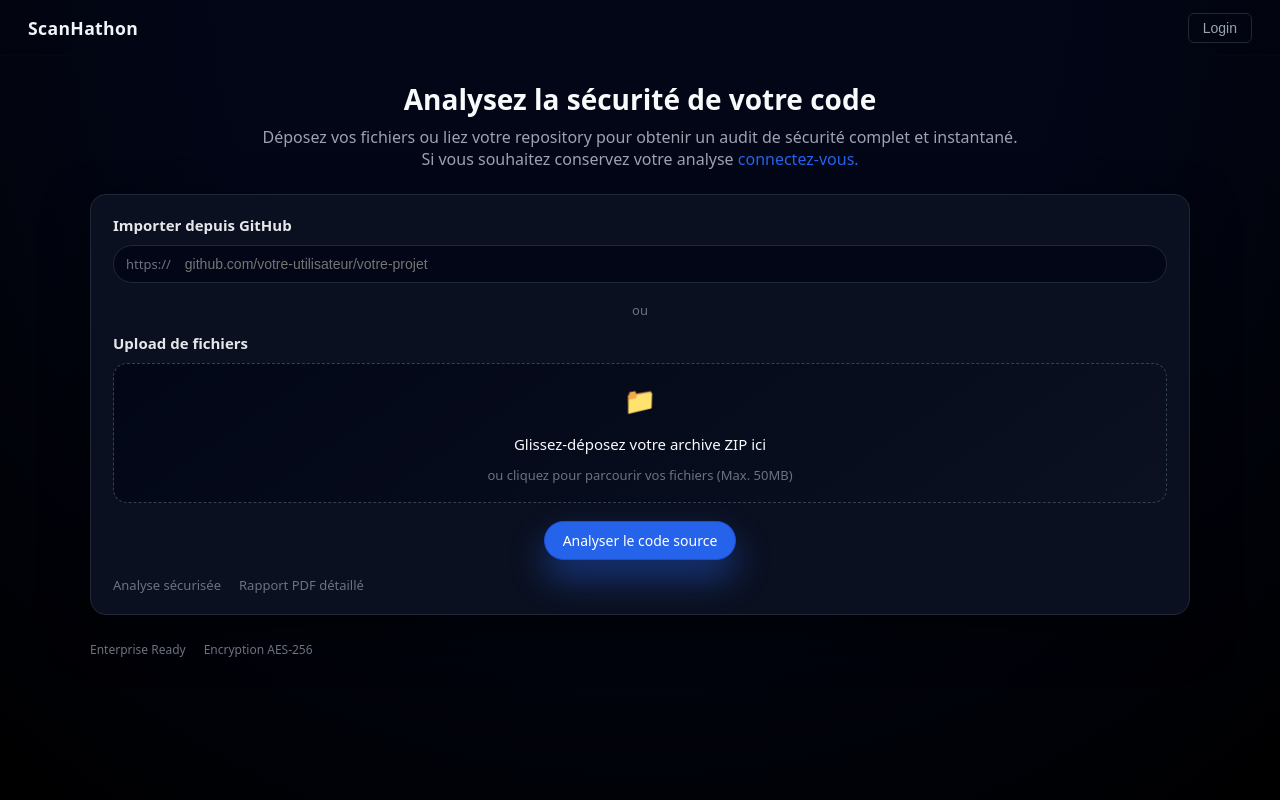
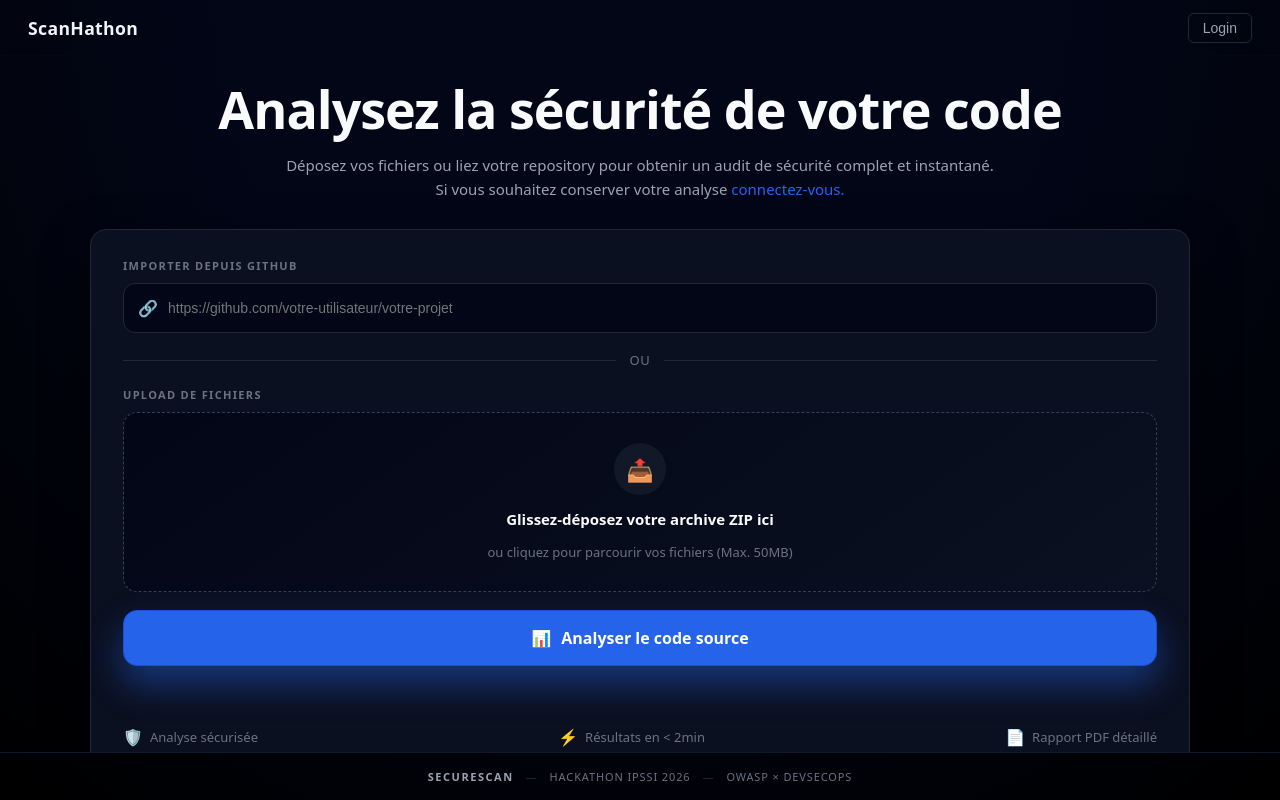
Before and after one commit to Nastry69/Scanhathon, a React (Vite) app: page / in a window 1280 px wide. Built offline with nearby package versions, Linux system fonts and the light colour scheme; no server answers.

Commit message:
update topbar et layout global

```diff
--- a/src/App.css
+++ b/src/App.css
@@ -128,11 +128,7 @@
     flex-direction: column;
   }
 
-  .sidebar {
-    display: none;
-  }
-
-  .topbar {
+.topbar {
     justify-content: space-between;
   }
 
--- a/src/assets/style/components/Layout.css
+++ b/src/assets/style/components/Layout.css
@@ -15,3 +15,26 @@
   padding: 24px 32px 32px;
   overflow-y: auto;
 }
+
+.app-footer {
+  display: flex;
+  align-items: center;
+  justify-content: center;
+  gap: 12px;
+  padding: 16px 32px;
+  font-size: 11px;
+  color: var(--text-soft);
+  letter-spacing: 0.08em;
+  text-transform: uppercase;
+  border-top: 1px solid #0f172a;
+}
+
+.app-footer-brand {
+  font-weight: 700;
+  color: var(--text-muted);
+  letter-spacing: 0.14em;
+}
+
+.app-footer-sep {
+  color: #1e293b;
+}
--- a/src/assets/style/components/Topbar.css
+++ b/src/assets/style/components/Topbar.css
@@ -5,6 +5,37 @@
   justify-content: space-between;
   padding: 0 28px;
   border-bottom: 1px solid #020617;
+  position: relative;
+}
+
+.topbar-nav {
+  position: absolute;
+  left: 50%;
+  transform: translateX(-50%);
+  display: flex;
+  align-items: center;
+  gap: 8px;
+}
+
+.topbar-nav-link {
+  color: var(--text-muted, #94a3b8);
+  font-size: 0.875rem;
+  font-weight: 500;
+  padding: 6px 14px;
+  border-radius: 6px;
+  cursor: pointer;
+  transition: color 0.15s, background 0.15s;
+  text-decoration: none;
+}
+
+.topbar-nav-link:hover {
+  color: #f1f5f9;
+  background: #1f2937;
+}
+
+.topbar-nav-link.active {
+  color: #2563eb;
+  background: #0B1020;
 }
 
 .topbar-brand {
@@ -31,11 +62,6 @@
   color: #f1f5f9;
 }
 
-.topbar-icon-btn--active {
-  border-color: #22c55e;
-  color: #22c55e;
-}
-
 .topbar-icon-btn {
   width: 34px;
   height: 34px;
--- a/src/assets/style/pages/NewScan.css
+++ b/src/assets/style/pages/NewScan.css
@@ -1,44 +1,58 @@
 .newscan-card {
   margin-top: 24px;
+  padding: 28px 32px;
 }
 
 .newscan-section {
   margin-bottom: 18px;
 }
 
-.divider {
+/* Titre de la page NewScan — plus grand que le défaut */
+.newscan-page-title {
+  font-size: 52px;
+  font-weight: 800;
+  line-height: 1.1;
+  margin: 0 0 16px;
   text-align: center;
-  margin: 4px 0 14px;
-  color: var(--text-soft);
-  font-size: 13px;
+  letter-spacing: -1px;
 }
 
-.newscan-footer {
-  margin-top: 16px;
-  display: flex;
-  gap: 18px;
-  font-size: 13px;
-  color: var(--text-soft);
+.newscan-page-subtitle {
+  text-align: center;
+  color: var(--text-muted);
+  font-size: 15px;
+  margin: 0 0 28px;
+  line-height: 1.6;
 }
 
-a {
-  text-decoration: none;
-  color: #2563eb;
+/* Titres de section uppercase */
+.newscan-section-label {
+  font-size: 11px;
+  font-weight: 600;
+  letter-spacing: 0.12em;
+  text-transform: uppercase;
+  color: var(--text-soft);
+  margin: 0 0 10px;
 }
 
-h1, p {
-  text-align: center;
-}
-
-/* Inputs spécifiques à cette page */
-
+/* Input GitHub */
 .input-wrapper {
   display: flex;
   align-items: center;
   background: #020617;
-  border-radius: 999px;
+  border-radius: 12px;
   border: 1px solid #1f2937;
-  padding-left: 12px;
+  padding-left: 14px;
+  height: 50px;
+  gap: 10px;
+}
+
+.input-prefix-icon {
+  color: var(--text-soft);
+  font-size: 16px;
+  flex-shrink: 0;
+  display: flex;
+  align-items: center;
 }
 
 .input-prefix {
@@ -51,40 +65,73 @@ h1, p {
   border: none;
   outline: none;
   background: transparent;
-  padding: 10px 14px;
+  padding: 10px 14px 10px 0;
   color: var(--text-main);
   font-size: 14px;
 }
 
+/* Séparateur OU avec lignes */
+.divider {
+  display: flex;
+  align-items: center;
+  gap: 14px;
+  margin: 4px 0 18px;
+  color: var(--text-soft);
+  font-size: 13px;
+  font-weight: 500;
+  letter-spacing: 0.05em;
+  text-transform: uppercase;
+}
+
+.divider::before,
+.divider::after {
+  content: "";
+  flex: 1;
+  height: 1px;
+  background: #1f2937;
+}
+
 /* Dropzone */
-
 .dropzone {
   width: 100%;
-  min-height: 140px;
+  min-height: 180px;
   display: flex;
   flex-direction: column;
   align-items: center;
   justify-content: center;
-  gap: 8px;
+  gap: 10px;
   border-radius: 14px;
   border: 1.5px dashed #334155;
   background: linear-gradient(145deg, #020617, #0b1120);
+  cursor: pointer;
   transition: all 0.2s ease;
 }
 
 .dropzone:hover {
-  border-color: #2563eb;
+  border-color: var(--accent);
   background: #0b1120;
 }
 
+.dropzone-icon-circle {
+  width: 52px;
+  height: 52px;
+  border-radius: 50%;
+  background: #111827;
+  display: flex;
+  align-items: center;
+  justify-content: center;
+  margin-bottom: 4px;
+}
+
 .dropzone-icon {
-  font-size: 26px;
-  margin-bottom: 8px;
+  font-size: 22px;
 }
 
 .dropzone-text-main {
   font-size: 15px;
+  font-weight: 600;
   margin-bottom: 4px;
+  color: var(--text-main);
 }
 
 .dropzone-text-sub {
@@ -93,13 +140,46 @@ h1, p {
 }
 
 .dropzone-file {
-  margin-top: 10px;
+  margin-top: 6px;
   font-size: 13px;
   color: var(--text-muted);
 }
 
-.btn-primary {
+/* Bouton plein largeur */
+.newscan-card .btn-primary {
+  width: 100%;
   display: flex;
-  align-self: center;
-  justify-self: center;
+  align-items: center;
+  justify-content: center;
+  gap: 10px;
+  padding: 16px 24px;
+  font-size: 16px;
+  font-weight: 600;
+  border-radius: 14px;
+  margin-top: 8px;
 }
+
+/* Footer 3 colonnes avec icônes */
+.newscan-footer {
+  margin-top: 60px;
+  display: flex;
+  justify-content: space-between;
+  font-size: 13px;
+  color: var(--text-soft);
+}
+
+.newscan-footer-item {
+  display: flex;
+  align-items: center;
+  gap: 7px;
+}
+
+.newscan-footer-icon {
+  font-size: 16px;
+  color: var(--accent);
+}
+
+a {
+  text-decoration: none;
+  color: #2563eb;
+}
--- /dev/null
+++ b/src/components/Footer.jsx
@@ -0,0 +1,13 @@
+import React from "react";
+
+const Footer = () => (
+  <footer className="app-footer">
+    <span className="app-footer-brand">SECURESCAN</span>
+    <span className="app-footer-sep">—</span>
+    <span>Hackathon IPSSI 2026</span>
+    <span className="app-footer-sep">—</span>
+    <span>OWASP × DevSecOps</span>
+  </footer>
+);
+
+export default Footer;
--- a/src/components/Layout.jsx
+++ b/src/components/Layout.jsx
@@ -1,6 +1,6 @@
 import React from "react";
-import Sidebar from "./Sidebar";
 import Topbar from "./Topbar";
+import Footer from "./Footer";
 import { useAuth } from "../utils/AuthContext";
 
 
@@ -11,14 +11,14 @@ const Layout = ({ children }) => {
   return (
     /** Conteneur principal */
     <div className="app-root">
-      {loggedIn && <Sidebar />} {/**  Si connecter on affiche la barre latérale */}
-
     {/** Conteneur Main */}
       <div className="app-main">
     {/** Barre de Navigation */}
         <Topbar loggedIn={loggedIn}/>
     {/** Zone dynamique de contenu */}
         <main className="app-content">{children}</main>
+    {/** Footer global */}
+        <Footer />
       </div>
     </div>
   );
--- a/src/components/Topbar.jsx
+++ b/src/components/Topbar.jsx
@@ -21,6 +21,13 @@ const Topbar = () => {
   return (
     <header className="topbar">
       <a className="topbar-brand" onClick={() => navigate("/")}>ScanHathon</a>
+      {loggedIn && (
+        <nav className="topbar-nav">
+          <a className={`topbar-nav-link${location.pathname === "/" ? " active" : ""}`} onClick={() => navigate("/")}>Analyse</a>
+          <a className={`topbar-nav-link${location.pathname === "/analyses/resultat" ? " active" : ""}`} onClick={() => navigate("/analyses/resultat")}>Tableau de bord</a>
+          <a className={`topbar-nav-link${location.pathname === "/analyses/historique" ? " active" : ""}`} onClick={() => navigate("/analyses/historique")}>Historique</a>
+        </nav>
+      )}
       <div className="topbar-right">
         {loggedIn ? (
           <div>
--- a/src/index.css
+++ b/src/index.css
@@ -3,7 +3,6 @@
 @import "./App.css";
 
 @import "./assets/style/components/Layout.css";
-@import "./assets/style/components/Sidebar.css";
 @import "./assets/style/components/Topbar.css";
 @import "./assets/style/components/StatCard.css";
 @import "./assets/style/components/Tag.css";
--- a/src/pages/NewScan.jsx
+++ b/src/pages/NewScan.jsx
@@ -1,5 +1,6 @@
 import React, { useState } from "react";
 import { useNavigate } from "react-router-dom";
+import { useAuth } from "../utils/AuthContext";
 
 
 /** Page New Scan */
@@ -7,6 +8,7 @@ const NewScan = () => {
   const [githubUrl, setGithubUrl] = useState("");
   const [zipName, setZipName] = useState(null);
   const navigate = useNavigate();
+  const { loggedIn } = useAuth();
 
   const onSubmit = (e) => {
     e.preventDefault();
@@ -22,37 +24,37 @@ const NewScan = () => {
   return (
     <div className="page-wrapper">
       {/* Titre principal + description de la fonctionnalité */}
-      <h1 className="page-title">Analysez la sécurité de votre code</h1>
-      <p className="page-subtitle">
+      <h1 className="newscan-page-title">Analysez la sécurité de votre code</h1>
+      <p className="newscan-page-subtitle">
         Déposez vos fichiers ou liez votre repository pour obtenir un audit de
         sécurité complet et instantané.
-        <br />Si vous souhaitez conservez votre analyse <a href="/login">connectez-vous.</a>
+        {!loggedIn && (<><br />Si vous souhaitez conserver votre analyse <a href="/authpage">connectez-vous.</a></>)}
       </p>
 
       {/* Formulaire principal de configuration du scan */}
       <form className="card newscan-card" onSubmit={onSubmit}>
         <section className="newscan-section">
-          <h2 className="section-title">Importer depuis GitHub</h2>
+          <p className="newscan-section-label">Importer depuis GitHub</p>
           <div className="input-wrapper">
-            <span className="input-prefix">https://</span>
+            <span className="input-prefix-icon">🔗</span>
             <input
               type="url"
               className="input"
-              placeholder="github.com/votre-utilisateur/votre-projet"
+              placeholder="https://github.com/votre-utilisateur/votre-projet"
               value={githubUrl}
               onChange={(e) => setGithubUrl(e.target.value)}
             />
           </div>
         </section>
 
-    {/* Séparateur visuel entre les deux modes d’import */}
+        {/* Séparateur visuel entre les deux modes d'import */}
         <div className="divider">
           <span>ou</span>
         </div>
 
         {/* Section : upload de fichiers ZIP */}
         <section className="newscan-section">
-          <h2 className="section-title">Upload de fichiers</h2>
+          <p className="newscan-section-label">Upload de fichiers</p>
 
           {/* Label dropzone. */}
           <label className="dropzone">
@@ -62,7 +64,9 @@ const NewScan = () => {
               style={{ display: "none" }}
               onChange={onFileChange}
             />
-            <div className="dropzone-icon">📁</div>
+            <div className="dropzone-icon-circle">
+              <span className="dropzone-icon">📤</span>
+            </div>
             <div className="dropzone-text-main">
               Glissez-déposez votre archive ZIP ici
             </div>
@@ -77,23 +81,29 @@ const NewScan = () => {
           </label>
         </section>
 
-    {/* CTA principal pour lancer l’analyse */}
+        {/* CTA principal pour lancer l'analyse */}
         <button type="submit" className="btn-primary">
+          <span>📊</span>
           Analyser le code source
         </button>
 
         {/* Arguments de l'analyse */}
         <div className="newscan-footer">
-          <span>Analyse sécurisée</span>
-          <span>Rapport PDF détaillé</span>
+          <div className="newscan-footer-item">
+            <span className="newscan-footer-icon">🛡️</span>
+            Analyse sécurisée
+          </div>
+          <div className="newscan-footer-item">
+            <span className="newscan-footer-icon">⚡</span>
+            Résultats en &lt; 2min
+          </div>
+          <div className="newscan-footer-item">
+            <span className="newscan-footer-icon">📄</span>
+            Rapport PDF détaillé
+          </div>
         </div>
       </form>
 
-    {/* Footer léger en bas de page */}
-      <footer className="page-footer">
-        <span>Enterprise Ready</span>
-        <span>Encryption AES-256</span>
-      </footer>
     </div>
   );
 };
```
Also changed, not shown: src/assets/style/components/Sidebar.css (deleted, +0 -70 lines), src/components/Sidebar.jsx (deleted, +0 -48 lines). Lines whose indentation alone changed are shown as unchanged.
